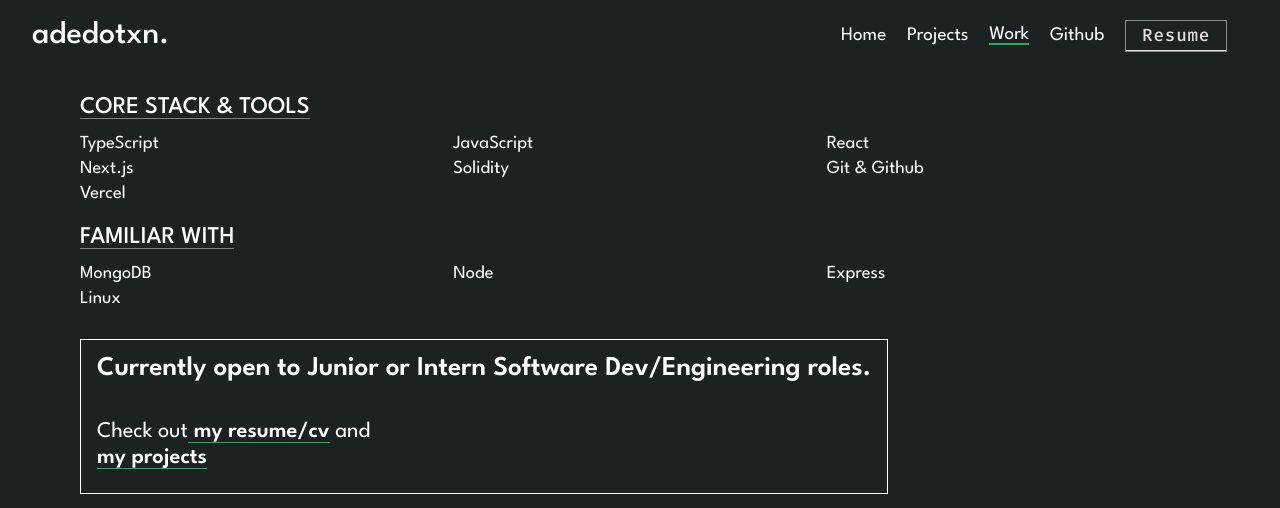
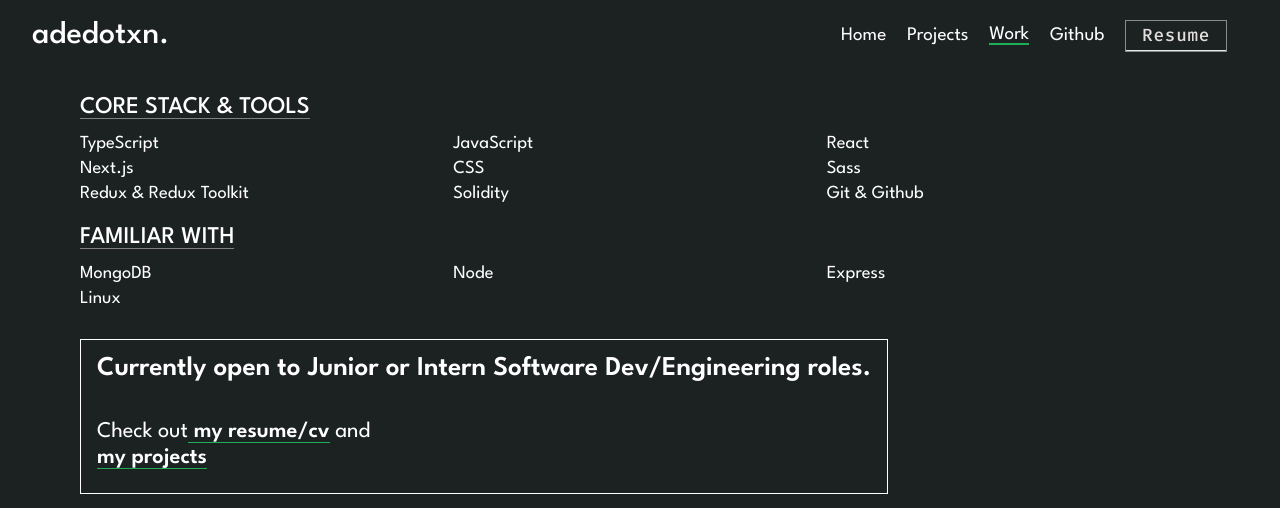
Before and after one commit to adedotxn/adedotxn.me.v1, a Next.js app: page /work in a window 1280 px wide. Shown: the top 508 px of the page. Built offline with nearby package versions, Linux system fonts and the light colour scheme.

Commit message:
feat : Updated stack

```diff
--- a/pages/work.tsx
+++ b/pages/work.tsx
@@ -12,9 +12,11 @@
             <li>JavaScript</li>
             <li>React</li>
             <li>Next.js</li>
+            <li>CSS</li>
+            <li>Sass</li>
+            <li>Redux & Redux Toolkit</li>
             <li>Solidity</li>
             <li>Git & Github</li>
-            <li>Vercel</li>
           </ul>
         </div>
 
--- a/utils/data.ts
+++ b/utils/data.ts
@@ -16,16 +16,16 @@
         category: "Personal Project",
         name: "Buildd 🛠",
         details: "A web app for people with ideas to put out their ideas, investors to look through ideas they might like to invest in and people looking to collaborate on ideas to reach out and connect.",
-        id:1.5,
+        id:2,
         livelink : new URL("http://github.com/adedotxn"),
-        stack : ["TypeScript","Next.js","SCSS","MongoDB"]
+        stack : ["TypeScript","Next.js","SCSS","MongoDB", "Redux"]
     },
     {
         status:true,
         category : "Blockgames Collaboration",
         name : "Metafiles",
         details : "A decentralized application for social file sharing and file storage on the blockchain. Worked on this project with a team at a blockchain training program for developers",
-        id:1,
+        id:3,
         gitlink : new URL("https://github.com/adedotxn/Decentralized-Library"),
         livelink : new URL("https://metafiles.netlify.app"),
         stack : ["React.js", "Solidity", "Ipfs", "Chakra UI"]
```
